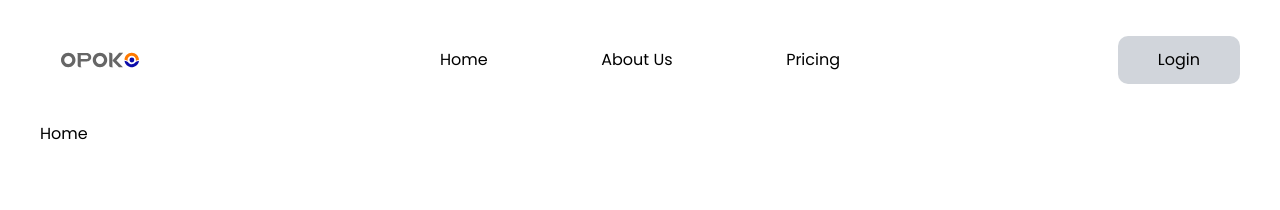
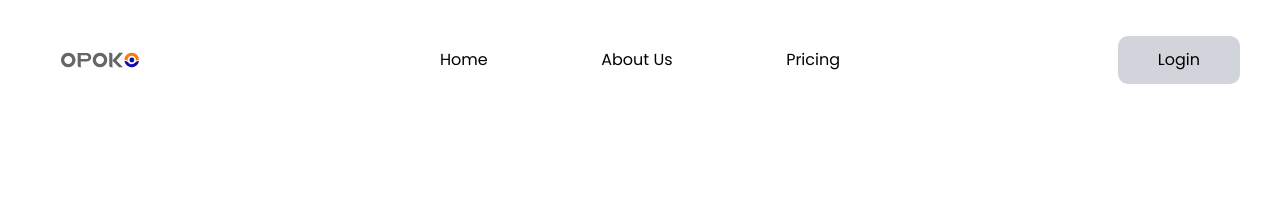
Before and after one commit to Niscolinx/opoko, a React (Vite) app: page /home in a window 1280 px wide. Shown: the top 210 px of the page. Built offline with nearby package versions, Linux system fonts and the light colour scheme.

Commit message:
working on header

```diff
--- a/src/pages/Home.tsx
+++ b/src/pages/Home.tsx
@@ -2,7 +2,9 @@ import React from 'react'
 
 function Home() {
   return (
-    <div>Home</div>
+    <div>
+
+    </div>
   )
 }
 
```
